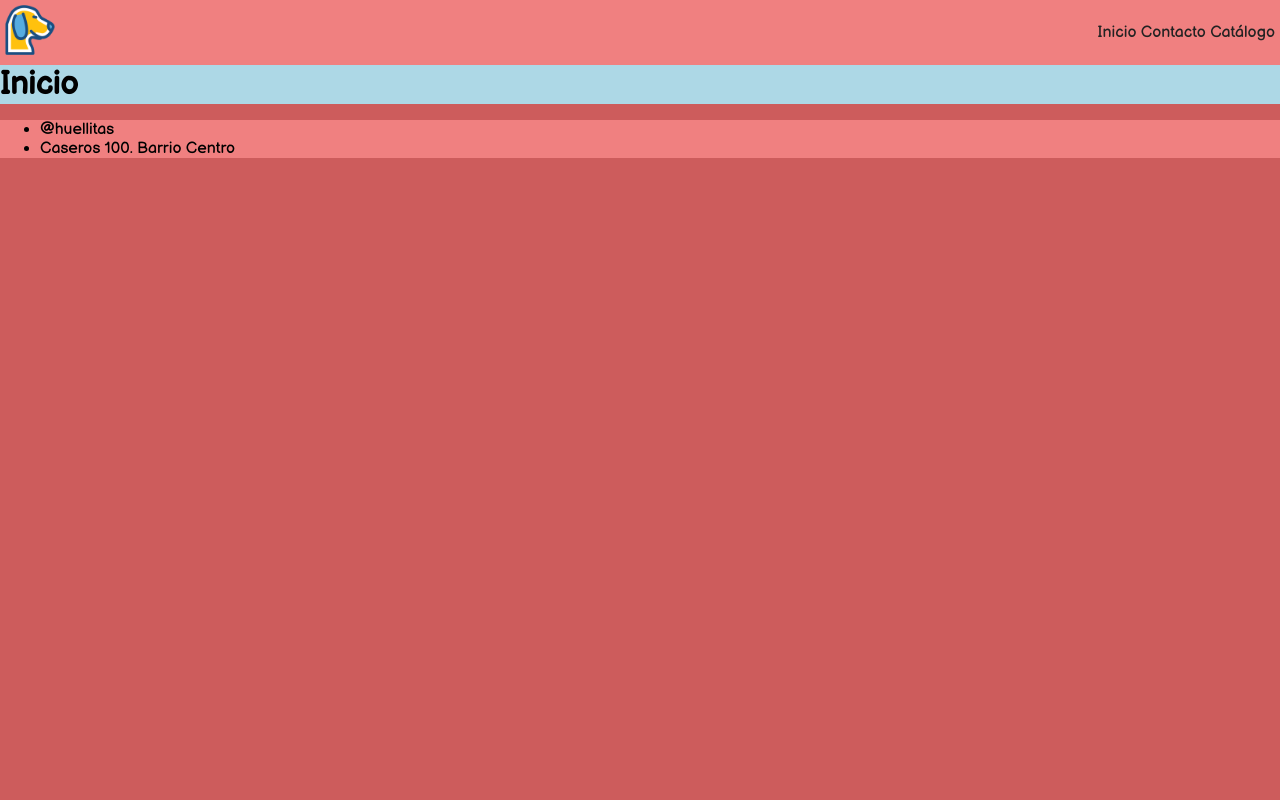
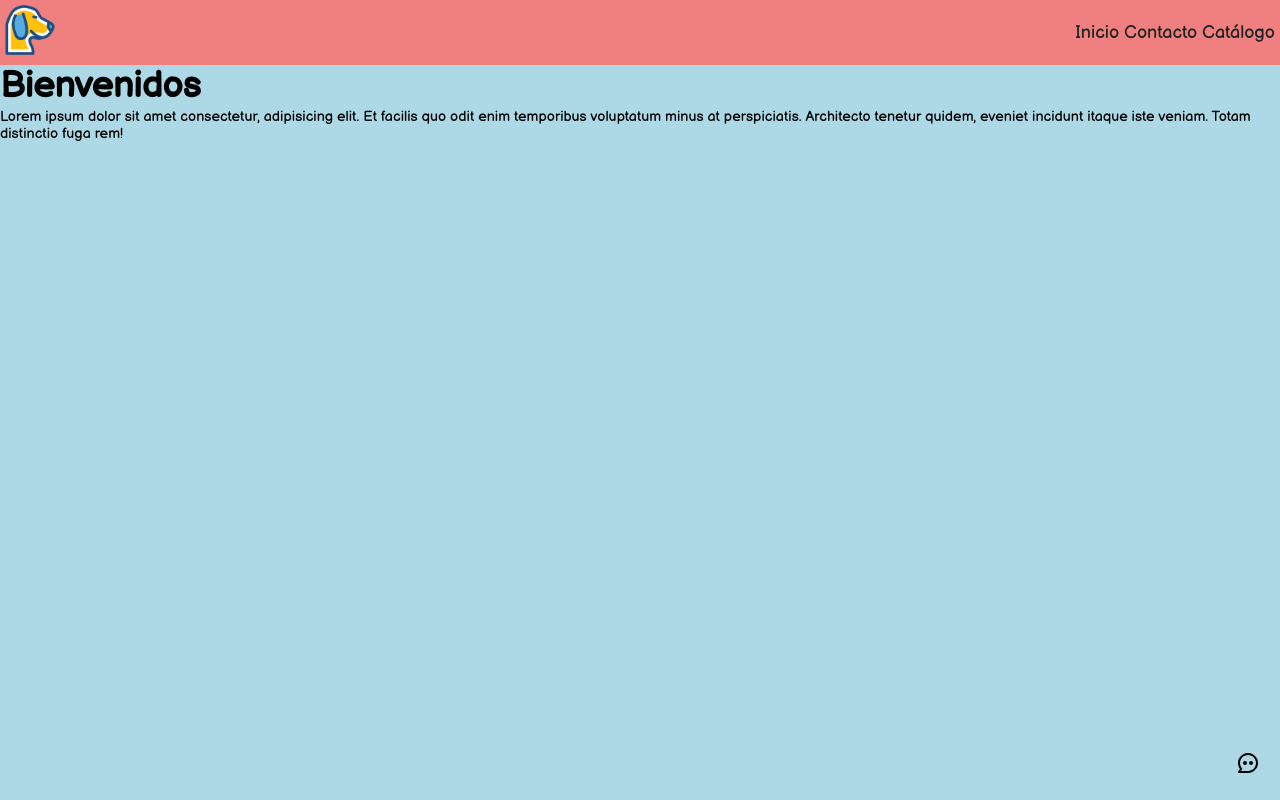
Before and after one commit to mmartidiesenberg/Clases_AplicacionesWeb, a website: page clase 12/src/index.html in a window 1280 px wide. Shown: the top 800 px of the page. Drawn offline with Linux system fonts and the light colour scheme.

Commit message:
clase 12

```diff
--- a/clase 12/src/index.html
+++ b/clase 12/src/index.html
@@ -26,8 +26,11 @@
     </header>
     <main class="contenido-principal">
         <h1>
-            Inicio
+            Bienvenidos
         </h1>
+        <p class="parrafo">
+            Lorem ipsum dolor sit amet consectetur, adipisicing elit. Et facilis quo odit enim temporibus voluptatum minus at perspiciatis. Architecto tenetur quidem, eveniet incidunt itaque iste veniam. Totam distinctio fuga rem!
+        </p>
     </main>
     <footer class="pie-principal">
         <ul id="contactos">
@@ -39,6 +42,11 @@
             <li>
                 Caseros 100. Barrio Centro
             </li>
+            <li class="mensajeria">
+                <a href="https://wa.me/?tel=1111111" target="_blank">
+                    <img src="./recursos/imagenes/mensajeria.svg" alt="icono de mensajeria">
+                </a>
+            </li>
         </ul>
     </footer>
 </body>
--- a/clase 12/src/recursos/estilos/index.css
+++ b/clase 12/src/recursos/estilos/index.css
@@ -31,6 +31,7 @@ Selectores de TIPO
 */
 html{
     font-family: BalsamiqSansm, Verdana, Geneva, Tahoma, sans-serif ;
+    font-size: 18px; /* tamaño base que está en la raíz que sirve como referencia */
 }
 
 body {
@@ -52,6 +53,10 @@ a {
     color:black;
     text-decoration: none;
 }
+p{
+    font-size: 0.8rem; /* busca la referencia de la raiz y lo multiplica por el numero indicado */
+    /* em */
+}
 
 /* SELECTORES DE CLASE */
 /*  .vinculos{
@@ -65,6 +70,8 @@ a {
 /* ENCABEZADO PRINCIPAL */
 
 .encabezado-principal{
+    position: sticky; /* pegado */
+    top: 0;
     display: flex;
     flex-direction: row;
     justify-content: space-between;
@@ -84,13 +91,33 @@ a {
 /* --------------- */
 .contenido-principal{
     background-color: lightblue;
+    height: 1500px;
 }
+
+/*
+COMPORTAMIENTO DE POSICIONAMIENTO ABSOLUTO
+.contenido-principal .parrafo{
+    position: absolute;
+    top:50px;
+    right: 20px;
+    background-color: mediumvioletred;
+    padding: 10px;
+    width: 300px;
+}
+*/
 
 /* --------------- */
 .pie-principal{
     background-color: lightcoral;
 }
 
+.pie-principal .mensajeria{
+    position: fixed; /* referencia es el viewport */
+    bottom: 20px;
+    right: 20px;
+    list-style: none;
+
+}
 /* este no se usa Selector ID
 #contactos{
     background-color: mediumvioletred;
```
Also changed, not shown: clase 12/src/recursos/imagenes/mensajeria.svg (added).
